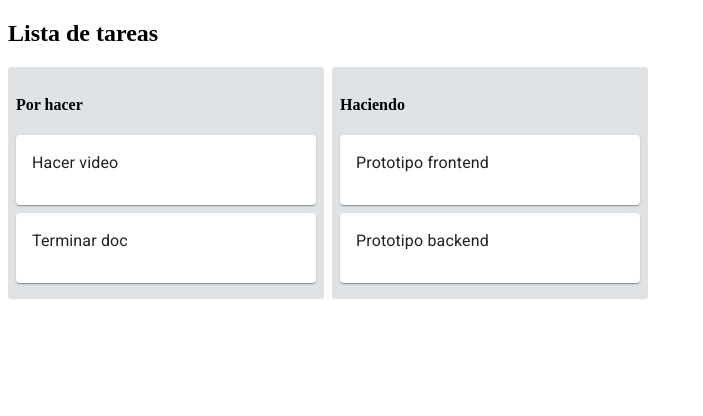
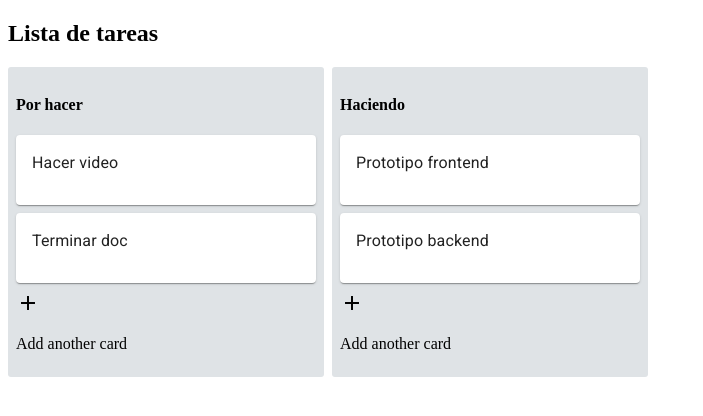
Before and after one commit to dcatasks/workahomic-prototipo, a React (Create React App) app: page / in a window 1280 px wide. Shown: the top 416 px of the page, without its empty margins (0-703 px from the left). Built offline with nearby package versions, Linux system fonts and the light colour scheme.

Commit message:
added add list and card button

```diff
--- /dev/null
+++ b/src/components/ActionButton.js
@@ -0,0 +1,28 @@
+import React from "react";
+import Icon from '@material-ui/core/Icon'
+
+class ActionButton extends React.Component {
+
+    renderAddButton = () => {
+        const { list } = this.props;
+
+        const buttonText = list ? 'Add another list' : 'Add another card';
+        const buttonTextOpacity = list ? 1 : 0.5;
+        const buttonTextColor = list ? 'white' : 'inherit';
+
+        return (
+            <div>
+                <Icon>add</Icon>
+                <p>
+                    {buttonText}
+                </p>
+            </div>
+        )
+    }
+
+    render() {
+        return this.renderAddButton();
+    }
+}
+
+export default ActionButton;
--- a/src/components/TaskList.js
+++ b/src/components/TaskList.js
@@ -1,5 +1,6 @@
 import React from "react";
 import TaskCard from './TaskCard';
+import ActionButton from './ActionButton';
 
 const TaskList = ({ title, cards}) => {
 
@@ -12,6 +13,7 @@ const TaskList = ({ title, cards}) => {
                     text={card.text}
                 />
             ))}
+            <ActionButton />
         </div>
 
     );
```
